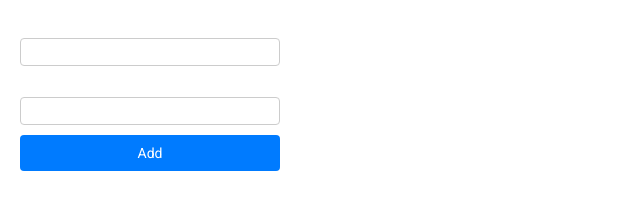
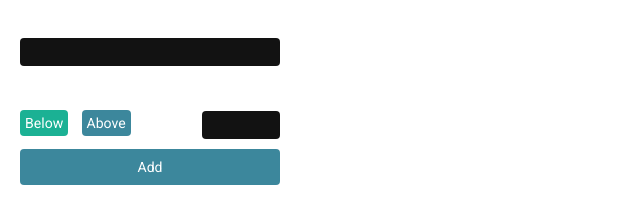
Before and after one commit to lucasdaniellopes/warframe.market-nofication, a browser extension: page index.html in a window 1280 px wide. Shown: the part 44-268 px from the top of the page, without its empty margins (0-640 px from the left). Drawn offline with Linux system fonts and the light colour scheme; no server answers.

Commit message:
add: filter search and cotinuity of css

```diff
--- a/index.html
+++ b/index.html
@@ -21,9 +21,42 @@
           <ul id="itemList"></ul>
         </label>
 
-        <label for="itemValue">Price:</label>
-        <input type="number" id="itemValue" name="itemValue" required />
-
+        <div class="signalPrice-box">
+          <div>
+            <span>When the price is:</span>
+            <ul class="itemSignals">
+              <li>
+                <input
+                  type="radio"
+                  id="below"
+                  name="itemSignal"
+                  value="below"
+                  hidden
+                  checked
+                />
+                <label for="below" class="itemSignal">
+                  <div>Below</div>
+                </label>
+              </li>
+              <li>
+                <input
+                  type="radio"
+                  id="above"
+                  name="itemSignal"
+                  value="above"
+                  hidden
+                />
+                <label for="above" class="itemSignal">
+                  <div>Above</div>
+                </label>
+              </li>
+            </ul>
+          </div>
+          <label for="itemValue"
+            >Price:
+            <input type="number" id="itemValue" name="itemValue" required />
+          </label>
+        </div>
         <button type="submit">Add</button>
       </form>
     </div>
--- a/script.js
+++ b/script.js
@@ -14,16 +14,19 @@ async function filterItemsName() {
   // Adiciona o listener para o clique fora do input
   document.addEventListener('click', (event) => {
     if (!itemInput.contains(event.target)) {
-      updateItemList(''); // Limpa a lista se o clique for fora do input
+      const list = document.getElementById('itemList');
+      list.innerHTML = '';
     }
   });
 
   // Adiciona o listener para o clique nos itens da lista
   document.addEventListener('click', (event) => {
     if (event.target.classList.contains('item')) {
+      const list = document.getElementById('itemList');
       itemInput.value = event.target.textContent;
+      itemInput.textContent = event.target.textContent;
+      list.innerHTML = '';
       const urlName = event.target.getAttribute('urlName');
-      console.log(`Item clicado: ${urlName}`);
     }
   });
 
@@ -43,7 +46,6 @@ async function filterItemsName() {
 window.onload = filterItemsName;
 
 form.addEventListener('click', async (event) => {
-  event.preventDefault();
   const [tab] = await chrome.tabs.query({ active: true, currentWindow: true });
   chrome.scripting.executeScript({
     target: { tabId: tab.id },
--- a/styles.css
+++ b/styles.css
@@ -46,15 +46,17 @@ input {
   position: relative;
   padding: 5px;
   margin-top: 5px;
-  border: 1px solid #ccc;
+  border: 1px solid transparent;
   border-radius: 4px;
-  color: #000;
+  color: #fff;
+  outline-color: #1bb194;
+  background: #121212;
 }
 
 button {
   margin-top: 10px;
   padding: 10px;
-  background-color: #007bff;
+  background-color: #3c879c;
   color: white;
   border: none;
   border-radius: 4px;
@@ -62,7 +64,11 @@ button {
 }
 
 button:hover {
-  background-color: #0056b3;
+  background-color: #5ff5ff;
+}
+
+button:active {
+  background-color: #1bb194;
 }
 
 /* Estilos gerais da barra de rolagem */
@@ -124,3 +130,43 @@ body #itemList {
 #itemList li:hover a {
   color: #1bb194;
 }
+
+.itemSignals {
+  display: flex;
+  justify-content: space-between;
+}
+.itemSignals li {
+}
+.itemSignals li label {
+  display: block;
+  padding: 5px;
+  background: #3c879c;
+  cursor: pointer;
+  border-radius: 4px;
+}
+
+.itemSignals li label:hover {
+  background: #5ff5ff;
+}
+
+.itemSignals li input:checked + label {
+  background: #1bb194;
+}
+
+.signalPrice-box {
+  margin-top: 14px;
+  display: flex;
+  justify-content: space-between;
+  align-items: center;
+}
+
+.signalPrice-box > div {
+  display: flex;
+  flex-direction: column;
+}
+
+.signalPrice-box > label {
+  width: 30%;
+  display: flex;
+  flex-direction: column;
+}
```
